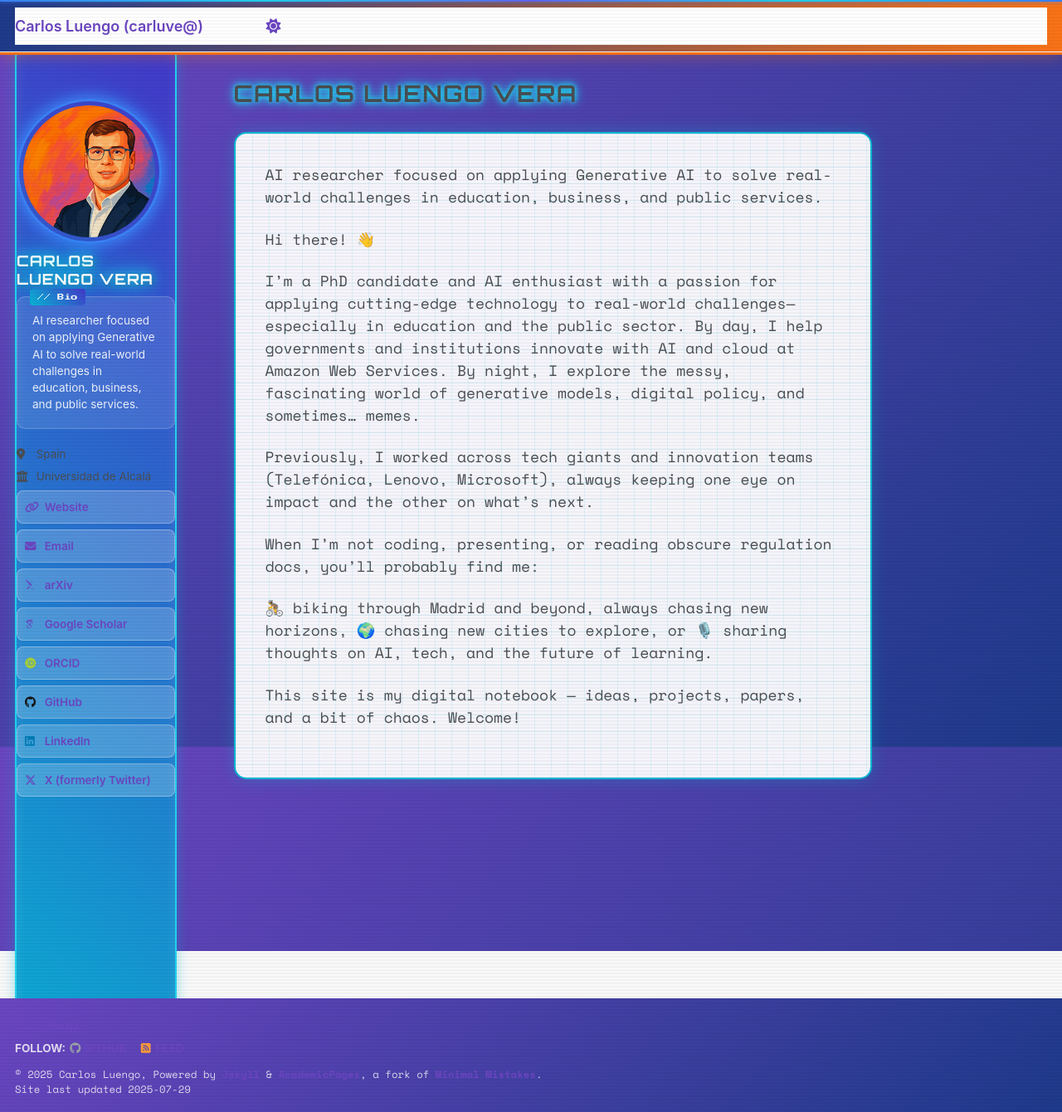
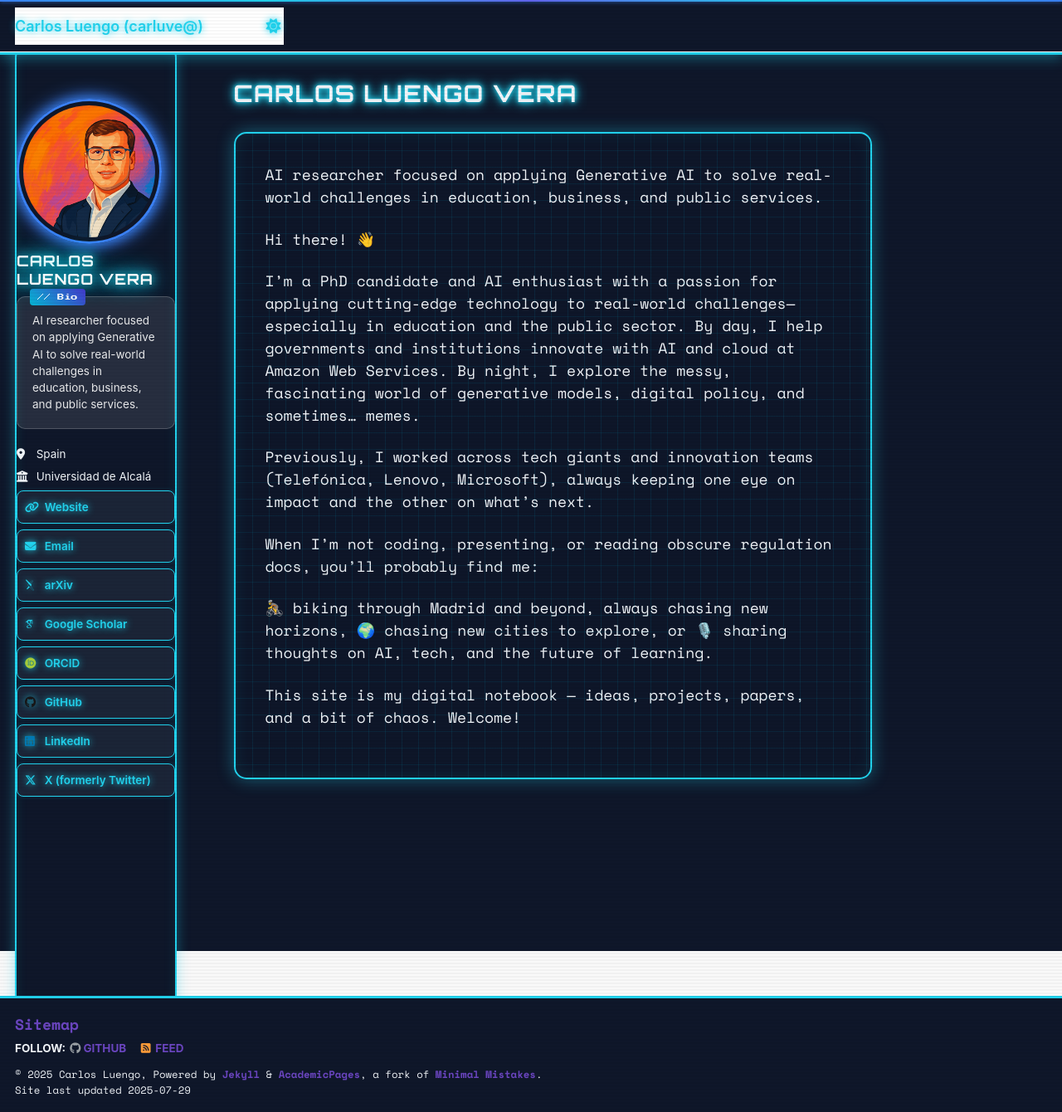
Before and after one commit to Carluve/carluve.github.io, a Jekyll site: the page built from _pages/about.md, in a window 1280 px wide and 1340 px high. Shown: the whole window at 83% size. Built offline with Jekyll 4.4.1, drawn with Linux system fonts in a browser that asks for light colours; some web fonts are replaced.

Commit message:
🌊 Complete dark navy theme customization with neon effects
- Set dark navy blue (#0f172a) background for entire site
- Add neon cyan effects to all navigation menu items
- Update sidebar with dark navy background and neon text for important elements
- Style buttons with retro design and blue neon shadows
- Fix text visibility issues in both light and dark modes
- Ensure all content areas use consistent dark navy theme
- Remove white and orange backgrounds, replace with navy
- Add comprehensive text visibility fixes for all elements
- Style archive items, tables, and footer with consistent theme

```diff
--- a/_sass/_retro-overrides.scss
+++ b/_sass/_retro-overrides.scss
@@ -58,12 +58,12 @@
 
 /* Enhanced footer */
 .page__footer {
-  background: var(--bg-gradient-1) !important;
-  border-top: 3px solid var(--retro-pink);
-  color: white !important;
+  background: #0f172a !important;
+  border-top: 3px solid var(--neon-cyan);
+  color: #f1f5f9 !important;
 
   footer {
-    color: rgba(255, 255, 255, 0.8) !important;
+    color: #cbd5e1 !important;
     font-family: 'Space Mono', monospace !important;
   }
 }
--- a/_sass/theme/_retro90s.scss
+++ b/_sass/theme/_retro90s.scss
@@ -42,11 +42,49 @@
 
 /* Dark mode compatibility */
 [data-theme="dark"] {
-  --text-primary: #f9fafb;
-  --text-secondary: #d1d5db;
-  --bg-gradient-1: linear-gradient(135deg, #7c3aed, #2563eb);
-  --bg-gradient-2: linear-gradient(45deg, #0891b2, #4f46e5);
-  --bg-gradient-3: linear-gradient(90deg, #2563eb, #ea580c);
+  --text-primary: #f1f5f9;
+  --text-secondary: #cbd5e1;
+
+  body {
+    background: #0f172a !important;
+    color: #f1f5f9 !important;
+  }
+
+  .page__content {
+    background: rgba(15, 23, 42, 0.95) !important;
+    color: #f1f5f9 !important;
+  }
+
+  .sidebar {
+    background: #0f172a !important;
+    color: #f1f5f9 !important;
+  }
+
+  .masthead {
+    background: #0f172a !important;
+  }
+}
+
+/* Light mode overrides */
+[data-theme="light"], :root {
+  body {
+    background: #0f172a !important;
+    color: #f1f5f9 !important;
+  }
+
+  .page__content {
+    background: rgba(15, 23, 42, 0.95) !important;
+    color: #f1f5f9 !important;
+  }
+
+  .sidebar {
+    background: #0f172a !important;
+    color: #f1f5f9 !important;
+  }
+
+  .masthead {
+    background: #0f172a !important;
+  }
 }
 
 /* ==========================================================================
@@ -120,9 +158,9 @@ h6 {
 /* Body text */
 body {
   font-family: $global-font-family !important;
-  background: var(--bg-gradient-1);
+  background: #0f172a !important; /* Dark navy blue background */
   background-attachment: fixed;
-  color: var(--text-primary);
+  color: #f1f5f9 !important; /* Light text for contrast */
 }
 
 /* ==========================================================================
@@ -131,15 +169,16 @@ body {
 
 /* Main content area with retro styling */
 .page__content {
-  background: rgba(255, 255, 255, 0.95);
+  background: rgba(15, 23, 42, 0.95) !important; /* Dark navy background */
   backdrop-filter: blur(10px);
-  border: 2px solid var(--retro-cyan);
+  border: 2px solid var(--neon-cyan);
   border-radius: 15px;
-  box-shadow: 0 0 20px rgba(6, 182, 212, 0.3),
-    inset 0 0 20px rgba(255, 255, 255, 0.1);
+  box-shadow: 0 0 20px rgba(34, 211, 238, 0.4),
+    inset 0 0 20px rgba(34, 211, 238, 0.1);
   padding: 2rem;
   margin: 1rem 0;
   position: relative;
+  color: #f1f5f9 !important;
 
   /* Retro grid pattern overlay */
   &::before {
@@ -162,11 +201,11 @@ body {
 
 /* Sidebar styling */
 .sidebar {
-  background: var(--bg-gradient-2) !important;
+  background: #0f172a !important; /* Dark navy background */
   border: 2px solid var(--neon-cyan);
   border-radius: 15px;
-  box-shadow: 0 0 15px rgba(6, 182, 212, 0.4),
-    inset 0 0 15px rgba(255, 255, 255, 0.1);
+  box-shadow: 0 0 15px rgba(34, 211, 238, 0.4),
+    inset 0 0 15px rgba(34, 211, 238, 0.1);
 
   .author__avatar img {
     border: 3px solid var(--neon-blue);
@@ -197,21 +236,27 @@ body {
 
 /* Navigation styling */
 .masthead {
-  background: var(--bg-gradient-3) !important;
-  border-bottom: 3px solid var(--retro-orange);
-  box-shadow: 0 4px 15px rgba(249, 115, 22, 0.3);
+  background: #0f172a !important; /* Dark navy background */
+  border-bottom: 3px solid var(--neon-cyan);
+  box-shadow: 0 4px 15px rgba(34, 211, 238, 0.4);
 
   .site-nav a {
-    color: white !important;
+    color: var(--neon-cyan) !important;
     font-family: $header-font-family;
     font-weight: 600;
     text-transform: uppercase;
     letter-spacing: 0.05em;
     transition: all 0.3s ease;
+    text-shadow:
+      0 0 10px var(--neon-cyan),
+      0 0 20px var(--neon-cyan);
 
     &:hover {
-      color: var(--neon-cyan) !important;
-      text-shadow: 0 0 10px var(--neon-cyan), 0 0 20px var(--neon-cyan);
+      color: var(--neon-blue) !important;
+      text-shadow:
+        0 0 15px var(--neon-blue),
+        0 0 25px var(--neon-blue),
+        0 0 35px var(--neon-blue);
       transform: translateY(-2px);
     }
   }
@@ -219,22 +264,32 @@ body {
 
 /* Retro buttons */
 .btn {
-  background: var(--bg-gradient-1) !important;
-  border: 2px solid var(--retro-purple) !important;
-  color: white !important;
+  background: #1e293b !important; /* Darker navy for buttons */
+  border: 2px solid var(--neon-cyan) !important;
+  color: var(--neon-cyan) !important;
   font-family: $header-font-family !important;
   font-weight: 600;
   text-transform: uppercase;
   letter-spacing: 0.05em;
   border-radius: 8px;
-  box-shadow: 0 4px 15px rgba(107, 70, 193, 0.3),
-    inset 0 1px 0 rgba(255, 255, 255, 0.2);
+  box-shadow:
+    0 4px 15px rgba(34, 211, 238, 0.3),
+    0 0 10px rgba(34, 211, 238, 0.2),
+    inset 0 1px 0 rgba(34, 211, 238, 0.1);
   transition: all 0.3s ease;
+  text-shadow: 0 0 8px var(--neon-cyan);
 
   &:hover {
     transform: translateY(-2px);
-    box-shadow: 0 6px 20px rgba(107, 70, 193, 0.4), 0 0 15px var(--neon-blue);
-    color: var(--neon-cyan) !important;
+    background: #0f172a !important;
+    box-shadow:
+      0 6px 20px rgba(34, 211, 238, 0.5),
+      0 0 20px var(--neon-cyan),
+      0 0 30px var(--neon-cyan);
+    color: var(--neon-blue) !important;
+    text-shadow:
+      0 0 10px var(--neon-blue),
+      0 0 20px var(--neon-blue);
   }
 }
 
@@ -257,17 +312,26 @@ a {
 
 /* Social media links */
 .author__urls a {
-  background: rgba(255, 255, 255, 0.2) !important;
-  border: 1px solid rgba(255, 255, 255, 0.3);
+  background: rgba(30, 41, 59, 0.8) !important; /* Dark navy background */
+  border: 1px solid var(--neon-cyan);
   border-radius: 8px;
   padding: 0.5rem !important;
   margin: 0.2rem 0;
   transition: all 0.3s ease;
+  color: var(--neon-cyan) !important;
+  text-shadow: 0 0 8px var(--neon-cyan);
+  box-shadow: 0 0 5px rgba(34, 211, 238, 0.2);
 
   &:hover {
-    background: rgba(255, 255, 255, 0.3) !important;
+    background: rgba(15, 23, 42, 0.9) !important;
     transform: translateX(5px);
-    box-shadow: 0 0 10px rgba(255, 255, 255, 0.5);
+    box-shadow:
+      0 0 15px rgba(34, 211, 238, 0.5),
+      0 0 25px rgba(34, 211, 238, 0.3);
+    color: var(--neon-blue) !important;
+    text-shadow:
+      0 0 10px var(--neon-blue),
+      0 0 20px var(--neon-blue);
   }
 }
 
@@ -385,3 +449,93 @@ pre {
     border-bottom: 1px solid var(--retro-lime);
   }
 }
+
+/* ==========================================================================
+   ADDITIONAL TEXT VISIBILITY FIXES
+   ========================================================================== */
+
+/* Ensure all text is visible in both modes */
+p, li, span, div, article, section {
+  color: #f1f5f9 !important;
+}
+
+/* Archive items styling */
+.archive__item {
+  background: rgba(30, 41, 59, 0.8) !important;
+  border: 1px solid var(--neon-cyan);
+  color: #f1f5f9 !important;
+
+  .archive__item-title a {
+    color: var(--neon-cyan) !important;
+    text-shadow: 0 0 8px var(--neon-cyan);
+
+    &:hover {
+      color: var(--neon-blue) !important;
+      text-shadow: 0 0 15px var(--neon-blue);
+    }
+  }
+
+  .archive__item-excerpt {
+    color: #cbd5e1 !important;
+  }
+}
+
+/* Publication and portfolio items */
+.list__item {
+  background: rgba(30, 41, 59, 0.8) !important;
+  border: 1px solid var(--neon-cyan);
+  color: #f1f5f9 !important;
+}
+
+/* Footer styling */
+.page__footer {
+  background: #0f172a !important;
+  border-top: 3px solid var(--neon-cyan);
+  color: #f1f5f9 !important;
+
+  footer {
+    color: #cbd5e1 !important;
+  }
+}
+
+/* Navigation menu items */
+.greedy-nav {
+  background: #0f172a !important;
+
+  .visible-links a {
+    color: var(--neon-cyan) !important;
+    text-shadow: 0 0 8px var(--neon-cyan);
+
+    &:hover {
+      color: var(--neon-blue) !important;
+      text-shadow: 0 0 15px var(--neon-blue);
+    }
+  }
+}
+
+/* Breadcrumbs */
+.breadcrumbs {
+  color: #cbd5e1 !important;
+
+  a {
+    color: var(--neon-cyan) !important;
+    text-shadow: 0 0 5px var(--neon-cyan);
+  }
+}
+
+/* Tables */
+table {
+  background: rgba(30, 41, 59, 0.9) !important;
+  color: #f1f5f9 !important;
+
+  th {
+    background: rgba(15, 23, 42, 0.9) !important;
+    color: var(--neon-cyan) !important;
+    text-shadow: 0 0 8px var(--neon-cyan);
+  }
+
+  td {
+    border-bottom: 1px solid rgba(34, 211, 238, 0.2);
+    color: #f1f5f9 !important;
+  }
+}
```
